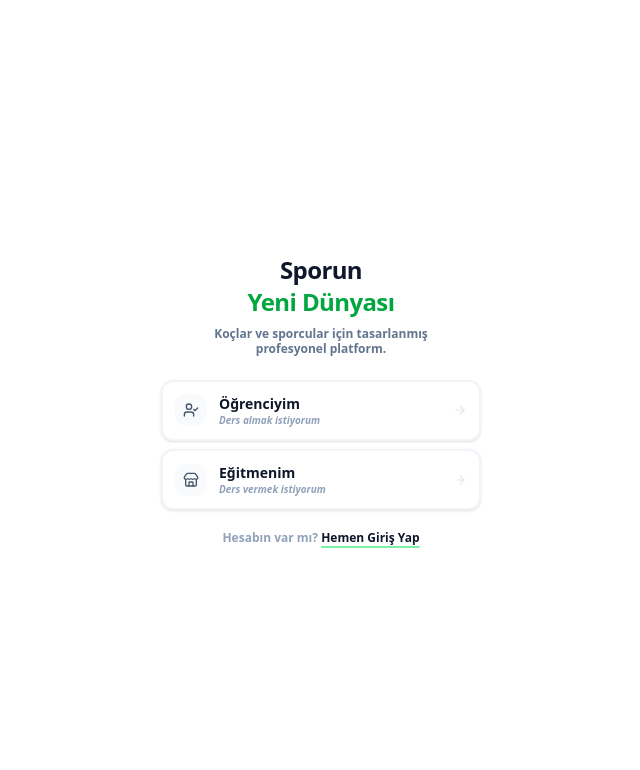
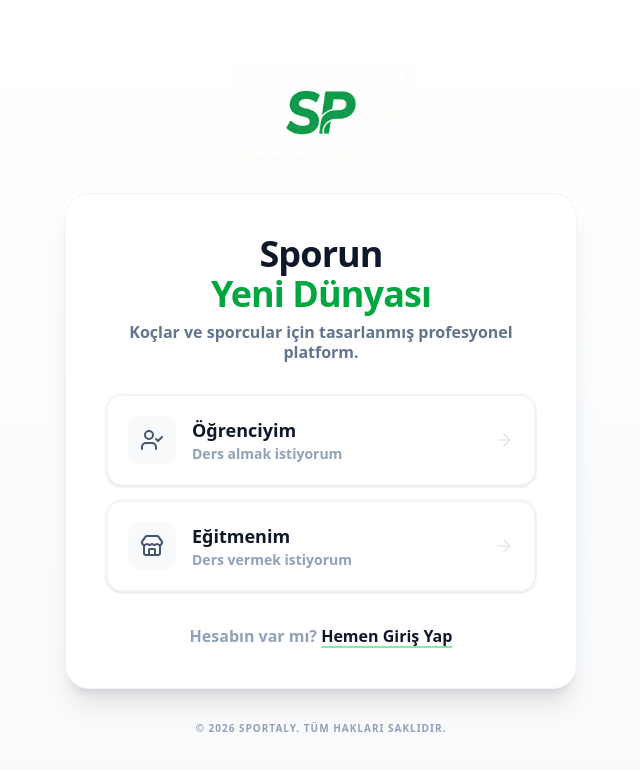
Before and after one commit to klujax/alpletich, a Next.js app: page / in a window 1280 px wide. Shown: the top 770 px of the page, without its empty margins (319-959 px from the left). Built offline with nearby package versions, Linux system fonts and the light colour scheme.

Commit message:
feat: Implement the initial landing page with role selection and a shared authentication layout.

```diff
--- a/src/app/(auth)/layout.tsx
+++ b/src/app/(auth)/layout.tsx
@@ -8,13 +8,13 @@ export default function AuthLayout({
             {/* Main Content Area */}
             <main className="flex-1 flex flex-col items-center justify-center p-4 sm:p-6 lg:p-8 relative">
                 <div className="w-full h-full absolute inset-0 pointer-events-none opacity-[0.03] noise" />
-                <div className="w-full max-w-sm sm:max-w-md lg:max-w-lg mx-auto">
-                    {/* Logo */}
-                    <div className="flex justify-center mb-6 lg:mb-8">
+                <div className="w-full max-w-sm sm:max-w-md lg:max-w-lg mx-auto flex flex-col items-center">
+                    {/* Logo - Always at the same position */}
+                    <div className="mb-6 lg:mb-8 shrink-0">
                         <img src="/sp-logo.png" alt="SP Logo" className="h-16 sm:h-20 lg:h-24 w-auto object-contain" />
                     </div>
                     {/* Card wrapper for desktop */}
-                    <div className="lg:bg-white lg:rounded-3xl lg:shadow-xl lg:border lg:border-slate-100 lg:p-10 lg:mx-auto">
+                    <div className="w-full lg:bg-white lg:rounded-3xl lg:shadow-xl lg:border lg:border-slate-100 lg:p-10">
                         {children}
                     </div>
                 </div>
--- a/src/app/page.tsx
+++ b/src/app/page.tsx
@@ -5,51 +5,58 @@ import { Store, UserCheck, ArrowRight } from 'lucide-react';
 
 export default function LandingPage() {
   return (
-    <div className="min-h-screen w-full bg-white flex flex-col items-center justify-center p-4 sm:p-6 font-sans">
+    <div className="min-h-screen w-full bg-gradient-to-b from-white to-slate-50 flex flex-col items-center justify-center p-4 sm:p-6 lg:p-8 font-sans">
 
-      {/* Container - smaller on desktop */}
-      <div className="w-full max-w-sm md:max-w-xs flex flex-col items-center text-center">
+      <div className="w-full max-w-sm sm:max-w-md lg:max-w-lg flex flex-col items-center text-center">
 
-        {/* Title Section */}
-        <div className="mb-8 md:mb-6 animate-in fade-in slide-in-from-top-4 duration-700">
-          <h1 className="text-4xl md:text-2xl font-black tracking-tight text-slate-900 mb-2 px-2">
+        {/* Logo - Fixed position */}
+        <div className="mb-6 lg:mb-8 animate-in fade-in duration-500">
+          <img src="/sp-logo.png" alt="SP Logo" className="h-16 sm:h-20 lg:h-24 w-auto object-contain" />
+        </div>
+
+        {/* Card wrapper for desktop */}
+        <div className="w-full lg:bg-white lg:rounded-3xl lg:shadow-xl lg:border lg:border-slate-100 lg:p-10">
+
+          {/* Title */}
+          <div className="mb-6 lg:mb-8 animate-in fade-in slide-in-from-top-4 duration-700">
+            <h1 className="text-3xl sm:text-4xl lg:text-4xl font-black tracking-tight text-slate-900 mb-2">
               Sporun <br />
               <span className="text-green-600">Yeni Dünyası</span>
             </h1>
-          <p className="text-sm md:text-xs font-bold text-slate-500 max-w-[260px] md:max-w-[220px] mx-auto leading-tight">
+            <p className="text-sm lg:text-base font-bold text-slate-500 max-w-xs lg:max-w-sm mx-auto leading-tight">
               Koçlar ve sporcular için tasarlanmış profesyonel platform.
             </p>
           </div>
 
           {/* Role Selection Cards */}
-        <div className="w-full space-y-2.5 md:space-y-2 animate-in fade-in slide-in-from-bottom-8 duration-700 delay-100">
+          <div className="w-full space-y-3 lg:space-y-3.5 animate-in fade-in slide-in-from-bottom-8 duration-700 delay-100">
 
             <Link href="/register?role=student" className="block group">
-            <div className="p-4 md:p-3 rounded-2xl md:rounded-lg bg-white border-2 border-slate-100 transition-all duration-200 group-hover:border-green-600 group-hover:bg-green-50 shadow-sm group-hover:shadow-md active:scale-[0.98]">
-              <div className="flex items-center gap-4 md:gap-3">
-                <div className="w-11 h-11 md:w-8 md:h-8 rounded-xl md:rounded-lg bg-slate-50 text-slate-600 flex items-center justify-center shrink-0 group-hover:bg-green-600 group-hover:text-white transition-colors duration-300">
-                  <UserCheck className="w-5 h-5 md:w-4 md:h-4" />
+              <div className="p-4 lg:p-5 rounded-2xl bg-white border-2 border-slate-100 transition-all duration-200 group-hover:border-green-600 group-hover:bg-green-50 shadow-sm group-hover:shadow-md active:scale-[0.98]">
+                <div className="flex items-center gap-4">
+                  <div className="w-11 h-11 lg:w-12 lg:h-12 rounded-xl bg-slate-50 text-slate-600 flex items-center justify-center shrink-0 group-hover:bg-green-600 group-hover:text-white transition-colors duration-300">
+                    <UserCheck className="w-5 h-5 lg:w-6 lg:h-6" />
                   </div>
                   <div className="flex-1 text-left">
-                  <h3 className="text-base md:text-sm font-black text-slate-900 group-hover:text-green-700 transition-colors">Öğrenciyim</h3>
-                  <p className="text-xs md:text-[10px] font-bold text-slate-400 group-hover:text-green-600/70 transition-colors italic">Ders almak istiyorum</p>
+                    <h3 className="text-base lg:text-lg font-black text-slate-900 group-hover:text-green-700 transition-colors">Öğrenciyim</h3>
+                    <p className="text-xs lg:text-sm font-bold text-slate-400 group-hover:text-green-600/70 transition-colors">Ders almak istiyorum</p>
                   </div>
-                <ArrowRight className="w-5 h-5 md:w-3.5 md:h-3.5 text-slate-200 group-hover:text-green-600 group-hover:translate-x-1 transition-all" />
+                  <ArrowRight className="w-5 h-5 text-slate-200 group-hover:text-green-600 group-hover:translate-x-1 transition-all" />
                 </div>
               </div>
             </Link>
 
             <Link href="/register?role=coach" className="block group">
-            <div className="p-4 md:p-3 rounded-2xl md:rounded-lg bg-white border-2 border-slate-100 transition-all duration-200 group-hover:border-green-600 group-hover:bg-green-50 shadow-sm group-hover:shadow-md active:scale-[0.98]">
-              <div className="flex items-center gap-4 md:gap-3">
-                <div className="w-11 h-11 md:w-8 md:h-8 rounded-xl md:rounded-lg bg-slate-50 text-slate-600 flex items-center justify-center shrink-0 group-hover:bg-green-600 group-hover:text-white transition-colors duration-300">
-                  <Store className="w-5 h-5 md:w-4 md:h-4" />
+              <div className="p-4 lg:p-5 rounded-2xl bg-white border-2 border-slate-100 transition-all duration-200 group-hover:border-green-600 group-hover:bg-green-50 shadow-sm group-hover:shadow-md active:scale-[0.98]">
+                <div className="flex items-center gap-4">
+                  <div className="w-11 h-11 lg:w-12 lg:h-12 rounded-xl bg-slate-50 text-slate-600 flex items-center justify-center shrink-0 group-hover:bg-green-600 group-hover:text-white transition-colors duration-300">
+                    <Store className="w-5 h-5 lg:w-6 lg:h-6" />
                   </div>
                   <div className="flex-1 text-left">
-                  <h3 className="text-base md:text-sm font-black text-slate-900 group-hover:text-green-700 transition-colors">Eğitmenim</h3>
-                  <p className="text-xs md:text-[10px] font-bold text-slate-400 group-hover:text-green-600/70 transition-colors italic">Ders vermek istiyorum</p>
+                    <h3 className="text-base lg:text-lg font-black text-slate-900 group-hover:text-green-700 transition-colors">Eğitmenim</h3>
+                    <p className="text-xs lg:text-sm font-bold text-slate-400 group-hover:text-green-600/70 transition-colors">Ders vermek istiyorum</p>
                   </div>
-                <ArrowRight className="w-5 h-5 md:w-3.5 md:h-3.5 text-slate-200 group-hover:text-green-600 group-hover:translate-x-1 transition-all" />
+                  <ArrowRight className="w-5 h-5 text-slate-200 group-hover:text-green-600 group-hover:translate-x-1 transition-all" />
                 </div>
               </div>
             </Link>
@@ -57,9 +64,9 @@ export default function LandingPage() {
           </div>
 
           {/* Login Link */}
-        <div className="mt-6 md:mt-5 animate-in fade-in slide-in-from-bottom-4 duration-700 delay-300">
-          <p className="text-sm md:text-xs font-bold text-slate-400">
-            Hesabın var mı? {' '}
+          <div className="mt-6 lg:mt-8 animate-in fade-in slide-in-from-bottom-4 duration-700 delay-300">
+            <p className="text-sm lg:text-base font-bold text-slate-400">
+              Hesabın var mı?{' '}
               <Link href="/login" className="text-slate-900 hover:text-green-600 underline underline-offset-4 decoration-2 decoration-green-300 hover:decoration-green-600 transition-all">
                 Hemen Giriş Yap
               </Link>
@@ -68,5 +75,11 @@ export default function LandingPage() {
 
         </div>
       </div>
+
+      {/* Footer */}
+      <footer className="mt-8 text-center text-[10px] font-bold uppercase tracking-widest text-slate-400">
+        © 2026 Sportaly. Tüm hakları saklıdır.
+      </footer>
+    </div>
   );
 }
```
Lines whose indentation alone changed are shown as unchanged.
